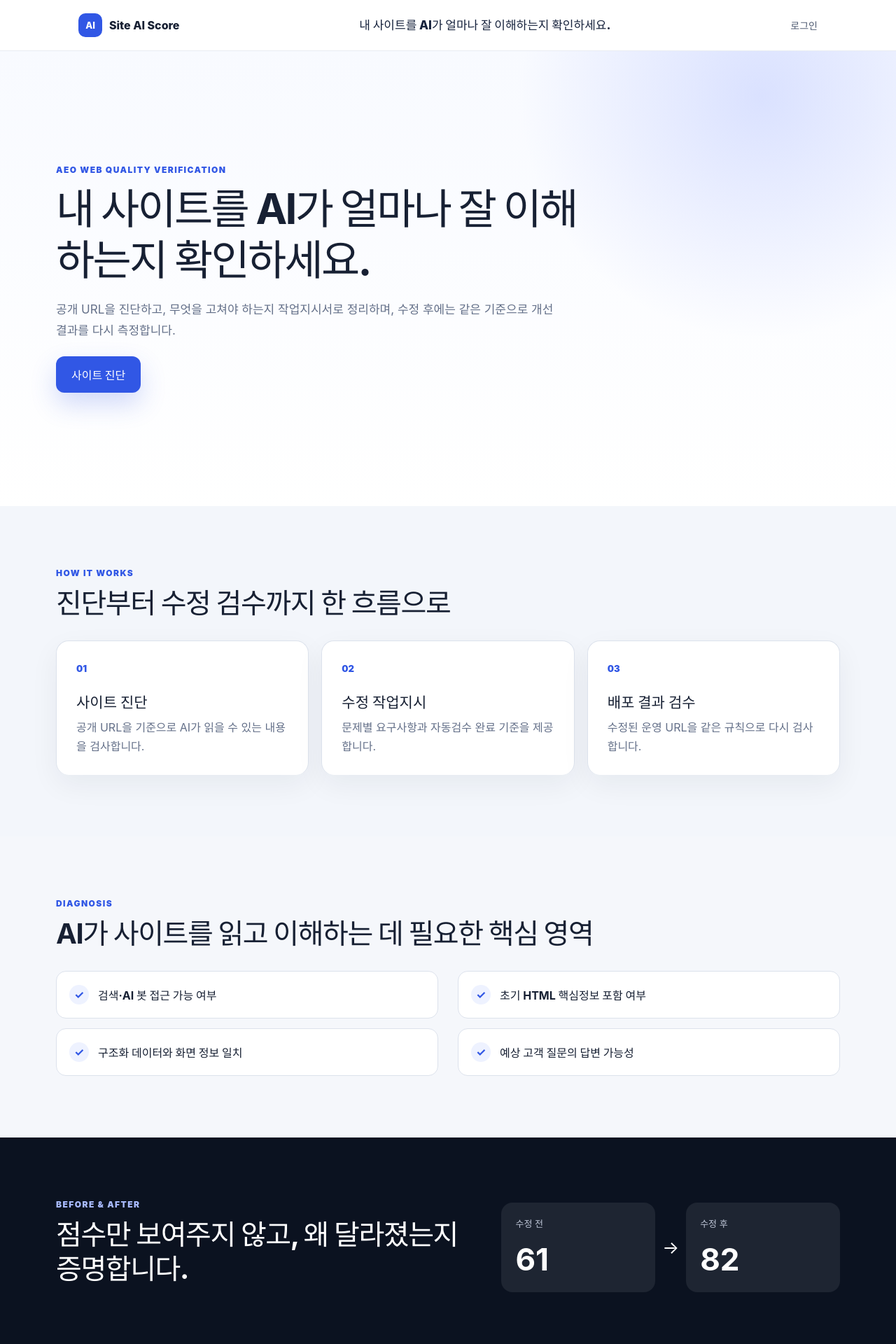
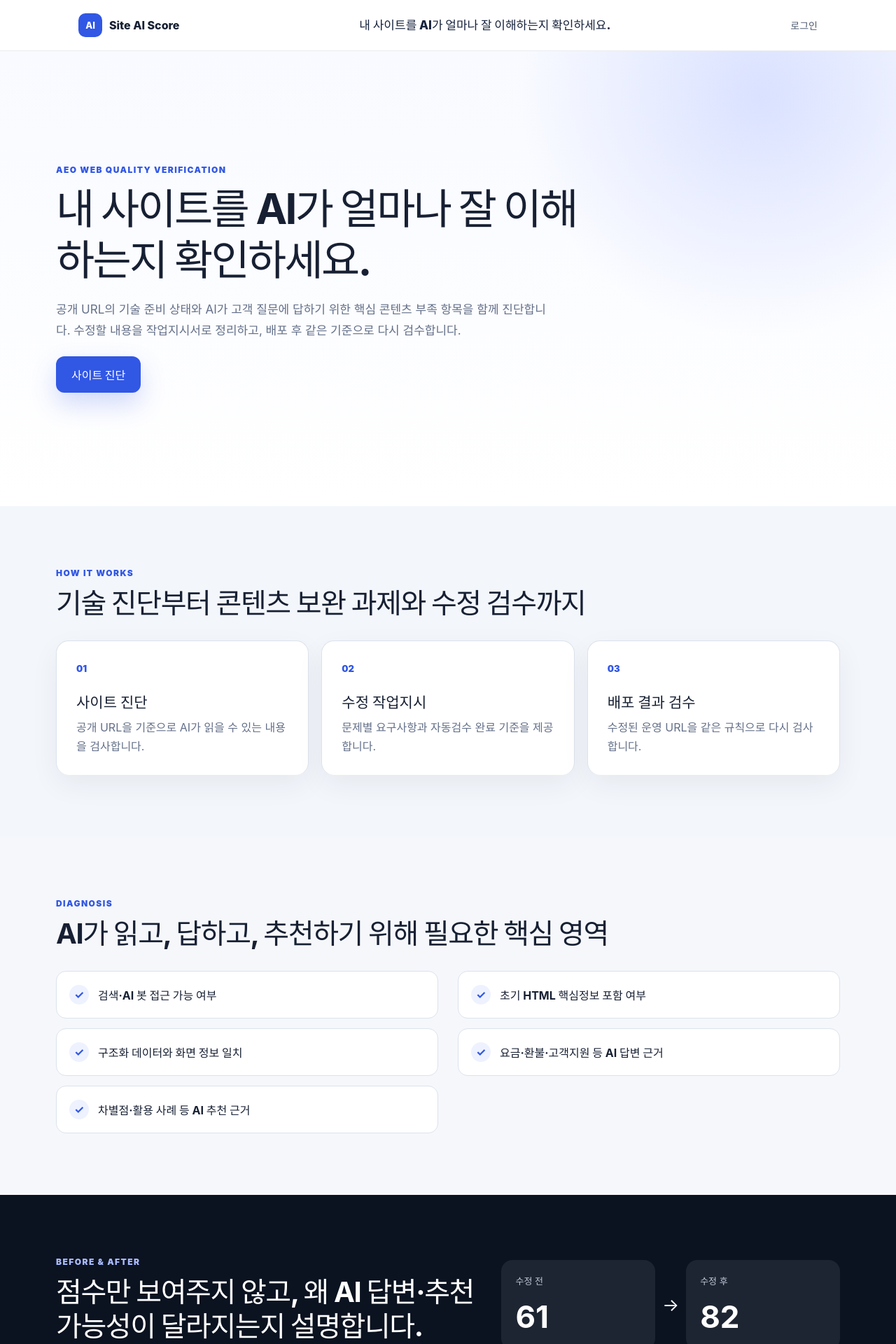
Before and after one commit to sohocenterkr/ai_score_gpt, a React (Vite) app: page /ko in a window 1280 px wide. Shown: the top 1920 px of the page at 70% size. Built offline with nearby package versions, Linux system fonts and the light colour scheme; no server answers.

Commit message:
Strengthen Korean content readiness messaging

```diff
--- a/client/src/pages/HomePage.tsx
+++ b/client/src/pages/HomePage.tsx
@@ -4,7 +4,8 @@ const diagnosticAreas = [
   "검색·AI 봇 접근 가능 여부",
   "초기 HTML 핵심정보 포함 여부",
   "구조화 데이터와 화면 정보 일치",
-  "예상 고객 질문의 답변 가능성",
+  "요금·환불·고객지원 등 AI 답변 근거",
+  "차별점·활용 사례 등 AI 추천 근거",
 ];
 
 const serviceSteps = [
@@ -93,7 +94,7 @@ export function HomePage() {
           <p className="eyebrow">AEO WEB QUALITY VERIFICATION</p>
           <h1>{isEnglish ? "See how well AI can understand your website." : "내 사이트를 AI가 얼마나 잘 이해하는지 확인하세요."}</h1>
           <p className="hero-description">
-            {isEnglish ? "Run a public URL diagnostic, turn issues into a clear improvement work order, and recheck the updated site with the same criteria." : "공개 URL을 진단하고, 무엇을 고쳐야 하는지 작업지시서로 정리하며, 수정 후에는 같은 기준으로 개선 결과를 다시 측정합니다."}
+            {isEnglish ? "Run a public URL diagnostic, turn issues into a clear improvement work order, and recheck the updated site with the same criteria." : "공개 URL의 기술 준비 상태와 AI가 고객 질문에 답하기 위한 핵심 콘텐츠 부족 항목을 함께 진단합니다. 수정할 내용을 작업지시서로 정리하고, 배포 후 같은 기준으로 다시 검수합니다."}
           </p>
           <div className="hero-actions">
             <Link className="primary-action" to={`/${activeLocale}/sites`}>
@@ -107,7 +108,7 @@ export function HomePage() {
         <div className="content-container section-content">
           <div className="section-heading">
             <p className="eyebrow">HOW IT WORKS</p>
-            <h2>{isEnglish ? "From diagnosis to improvement verification in one flow" : "진단부터 수정 검수까지 한 흐름으로"}</h2>
+            <h2>{isEnglish ? "From diagnosis to improvement verification in one flow" : "기술 진단부터 콘텐츠 보완 과제와 수정 검수까지"}</h2>
           </div>
           <div className="step-grid">
             {activeSteps.map(([number, title, description]) => (
@@ -125,7 +126,7 @@ export function HomePage() {
         <div className="content-container section-content">
           <div className="section-heading">
             <p className="eyebrow">DIAGNOSIS</p>
-            <h2>{isEnglish ? "Core areas AI needs to read and understand your site" : "AI가 사이트를 읽고 이해하는 데 필요한 핵심 영역"}</h2>
+            <h2>{isEnglish ? "Core areas AI needs to read and understand your site" : "AI가 읽고, 답하고, 추천하기 위해 필요한 핵심 영역"}</h2>
           </div>
           <ul className="diagnostic-list">
             {activeDiagnosticAreas.map((area) => (
@@ -142,7 +143,7 @@ export function HomePage() {
         <div className="content-container section-content compare-section">
           <div>
             <p className="eyebrow eyebrow-light">BEFORE &amp; AFTER</p>
-            <h2>{isEnglish ? "We show not only the score, but why it changed." : "점수만 보여주지 않고, 왜 달라졌는지 증명합니다."}</h2>
+            <h2>{isEnglish ? "We show not only the score, but why it changed." : "점수만 보여주지 않고, 왜 AI 답변·추천 가능성이 달라지는지 설명합니다."}</h2>
           </div>
           <div className="score-comparison" aria-label={isEnglish ? "Before and after example" : "수정 전후 예시"}>
             <div>
```
Also changed, not shown: 2 other files (tests, documents, lock files or other folders).
